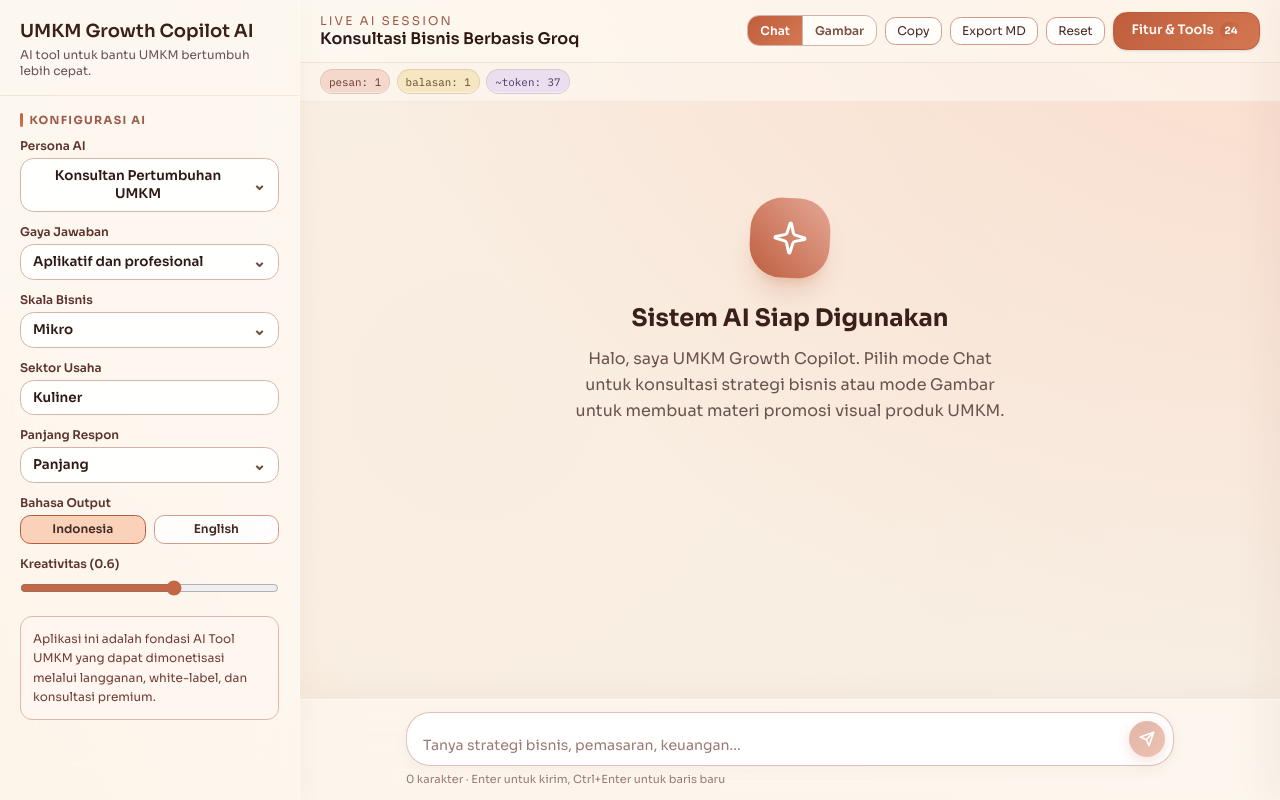
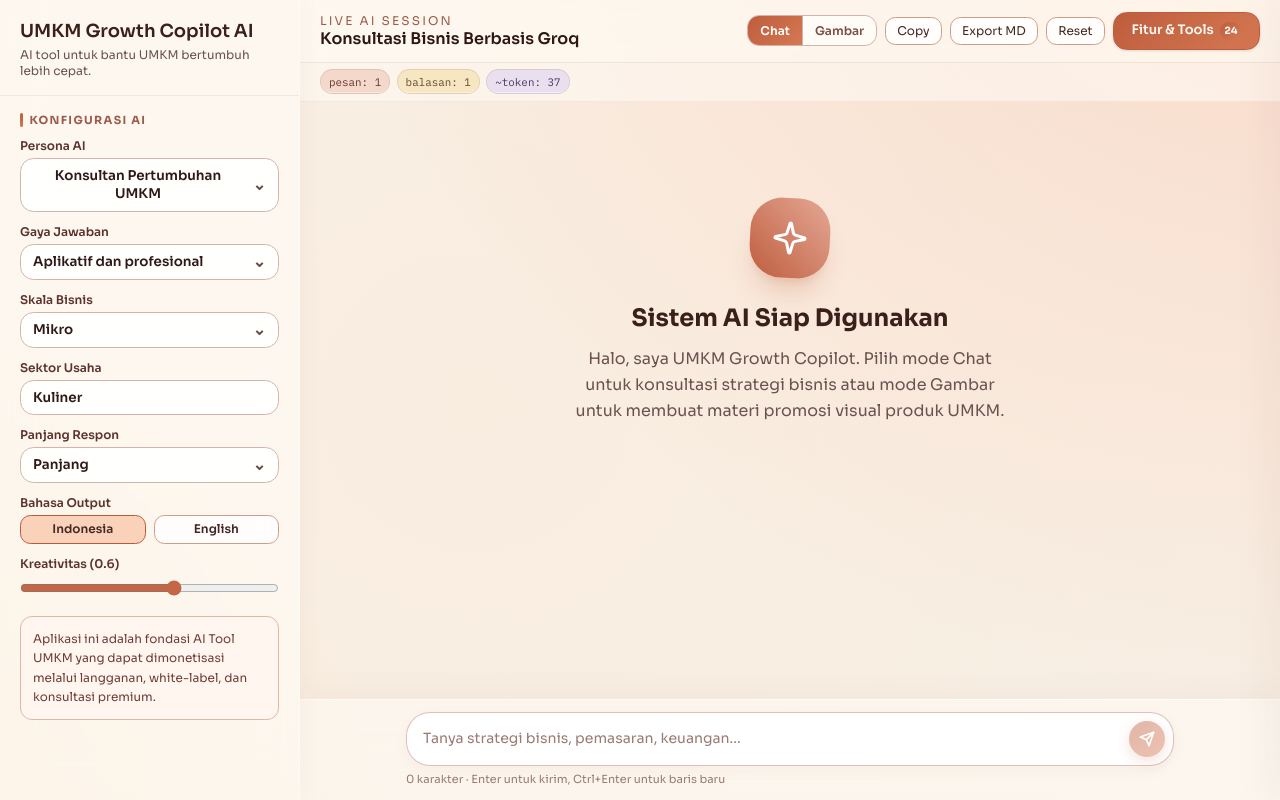
Before and after one commit to Filbert-Lab/UMKM-Growth-Copilot, a Next.js app: page / in a window 1280 px wide. Built offline with nearby package versions, Linux system fonts and the light colour scheme.

Commit message:
fix: adjust chat input row alignment and textarea dimensions for better usability

```diff
--- a/src/app/globals.css
+++ b/src/app/globals.css
@@ -158,7 +158,7 @@ body {
 
 .chat-input-row {
   display: flex;
-  align-items: flex-end;
+  align-items: center;
   gap: 0.5rem;
   background: rgba(255, 255, 255, 0.95);
   border: 1px solid rgba(214, 179, 168, 0.8);
@@ -183,11 +183,12 @@ body {
   background: transparent;
   font-size: 0.88rem;
   line-height: 1.45;
+  padding: 0.45rem 0;
   color: #2e1917;
   resize: none;
   outline: none;
   max-height: 120px;
-  min-height: 22px;
+  min-height: 2rem;
   font-family: inherit;
 }
 
```
